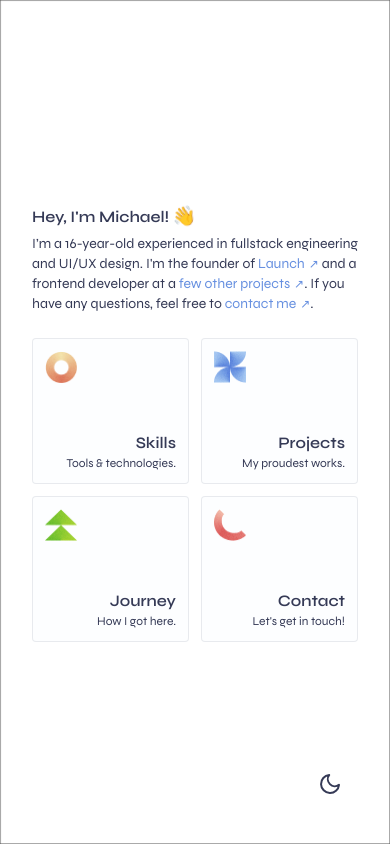
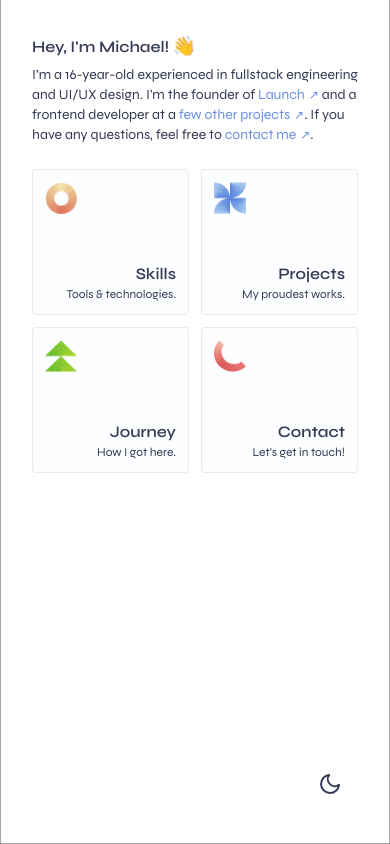
Before and after one commit to MMMJB/go-next-portfolio, a Next.js app: page / in a window 390 px wide. Built offline with nearby package versions, Linux system fonts and the light colour scheme.

Commit message:
mobile optimization

```diff
--- a/src/app/layout.tsx
+++ b/src/app/layout.tsx
@@ -31,7 +31,7 @@ export default function RootLayout({
         <script src="/scripts/theme.js" />
       </head>
       <body
-        className={`${syne.className} grid min-h-screen place-items-center text-text-light dark:bg-text-light dark:text-text-dark`}
+        className={`${syne.className} grid place-items-center text-text-light dark:bg-text-light dark:text-text-dark sm:min-h-screen`}
       >
         <GridProvider>
           <Simulation />
--- a/src/components/Simulation.tsx
+++ b/src/components/Simulation.tsx
@@ -2,7 +2,7 @@
 
 import { useRef, useEffect } from "react";
 import { useGrid } from "@/contexts/gridContext";
-import { Engine, Render, World, Mouse, Bodies, Runner } from "matter-js";
+import { Engine, Render, World, Bodies, Runner } from "matter-js";
 
 import getTheme from "@/utils/getTheme";
 
@@ -21,9 +21,11 @@ export default function Simulation() {
     const left = Bodies.rectangle(-10, h / 2, 20, h, { isStatic: true });
     const right = Bodies.rectangle(w + 10, h / 2, 20, h, { isStatic: true });
     const floor = Bodies.rectangle(w / 2, h + 10, w, 20, { isStatic: true });
-    const ceiling = Bodies.rectangle(w / 2, -10, w, 20, { isStatic: true });
+    const ceiling = Bodies.rectangle(w / 2, -20, w, 20, { isStatic: true });
 
     World.add(engine.current.world, [left, right, floor, ceiling]);
+
+    if (w < 600 || h < 600) return;
 
     const collidableElements = document.querySelectorAll(".collision");
     collidableElements.forEach((el) => {
@@ -69,18 +71,23 @@ export default function Simulation() {
     Runner.run(engine.current);
     Render.run(render.current);
 
-    window.addEventListener("click", onMouseClick);
-
     return () => {
       Render.stop(render.current!);
       World.clear(engine.current.world, true);
       Engine.clear(engine.current);
       render.current!.canvas.remove();
       render.current!.textures = {};
-      window.removeEventListener("click", onMouseClick);
       removeBounds();
     };
   }, []);
+
+  useEffect(() => {
+    window.addEventListener("click", onMouseClick);
+
+    return () => {
+      window.removeEventListener("click", onMouseClick);
+    };
+  }, [w, h, onMouseClick]);
 
   useEffect(() => {
     if (!render.current || !w || !h) return;
@@ -107,7 +114,7 @@ export default function Simulation() {
     const y = clientY - top;
 
     World.add(engine.current.world, [
-      Bodies.circle(x, y, 20 + Math.random() * 20, {
+      Bodies.circle(x, y, (w > 600 ? 20 : 5) + Math.random() * 20, {
         restitution: 0.6,
         mass: 25,
         friction: 0.001,
@@ -125,7 +132,9 @@ export default function Simulation() {
   return (
     <canvas
       ref={scene}
-      className="absolute inset-0 -z-50 !h-screen !w-screen"
+      className="absolute inset-0 -z-50 !h-full !w-screen"
+      width={w}
+      height={h}
     />
   );
 }
```
